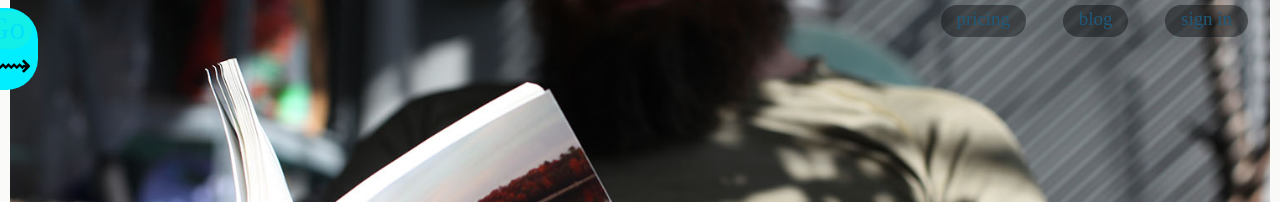
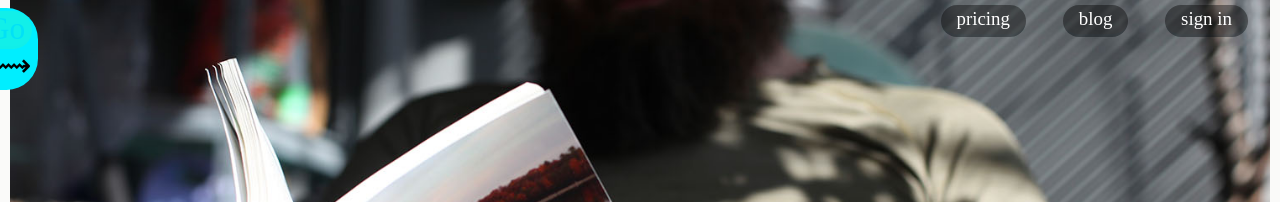
Before and after one commit to notionparallax/wp2frontEnd, a Jekyll site: the page built from index.md, in a window 1280 px wide. Shown: the top 202 px of the page. Built offline with Jekyll 4.4.1, drawn with Linux system fonts in a browser that asks for light colours; some web fonts are replaced; comment, search, counter and statistics services are not loaded.

Commit message:
set unvisited link colour

```diff
--- a/_sass/index-menu.scss
+++ b/_sass/index-menu.scss
@@ -12,13 +12,13 @@
   ul {
   }
   li {
-    color: white;
     display: inline-block;
     padding: 0 1rem;
     a {
-      padding: 0.2rem 1rem 0.3rem 1rem;
       background-color: hsla(0, 0%, 0%, 0.4);
       border-radius: 1.1rem;
+      color: white;
+      padding: 0.2rem 1rem 0.3rem 1rem;
     }
     a:visited {
       color: hsla(200, 100%, 90%, 1);
```
